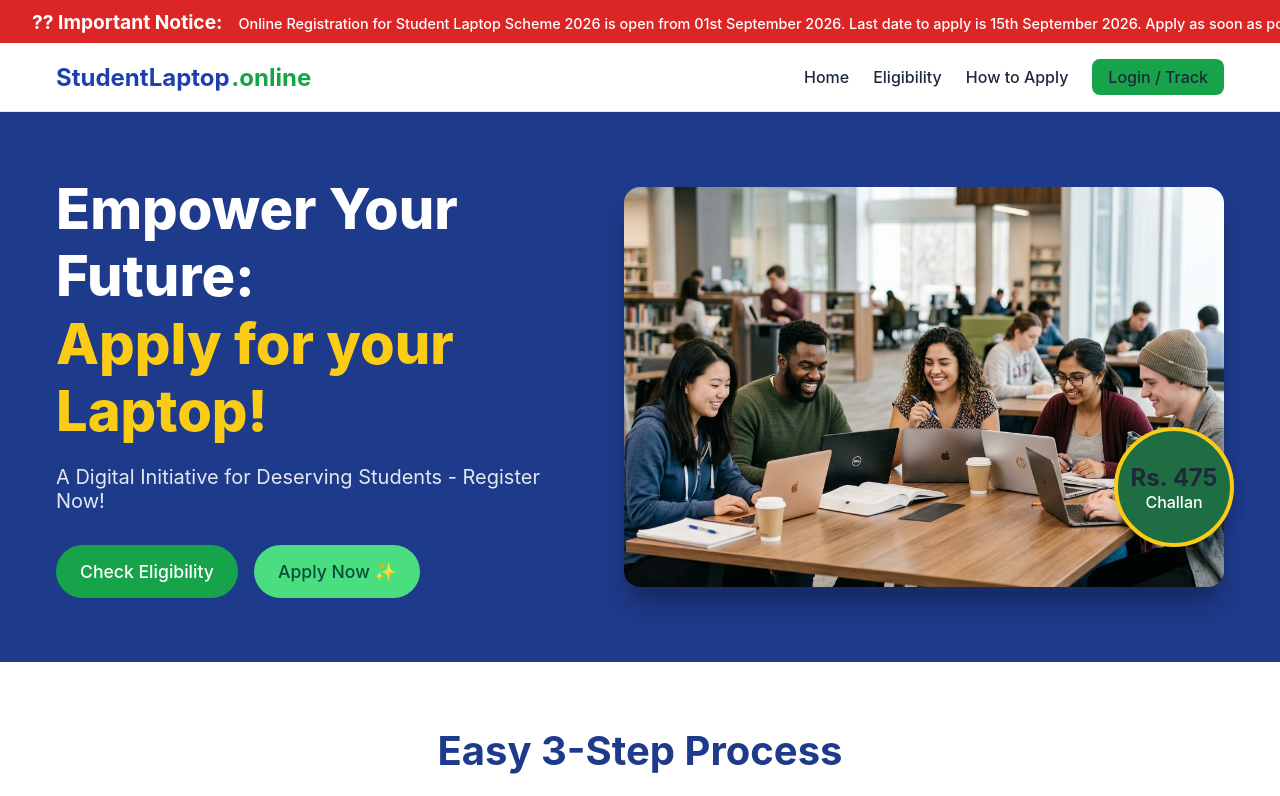
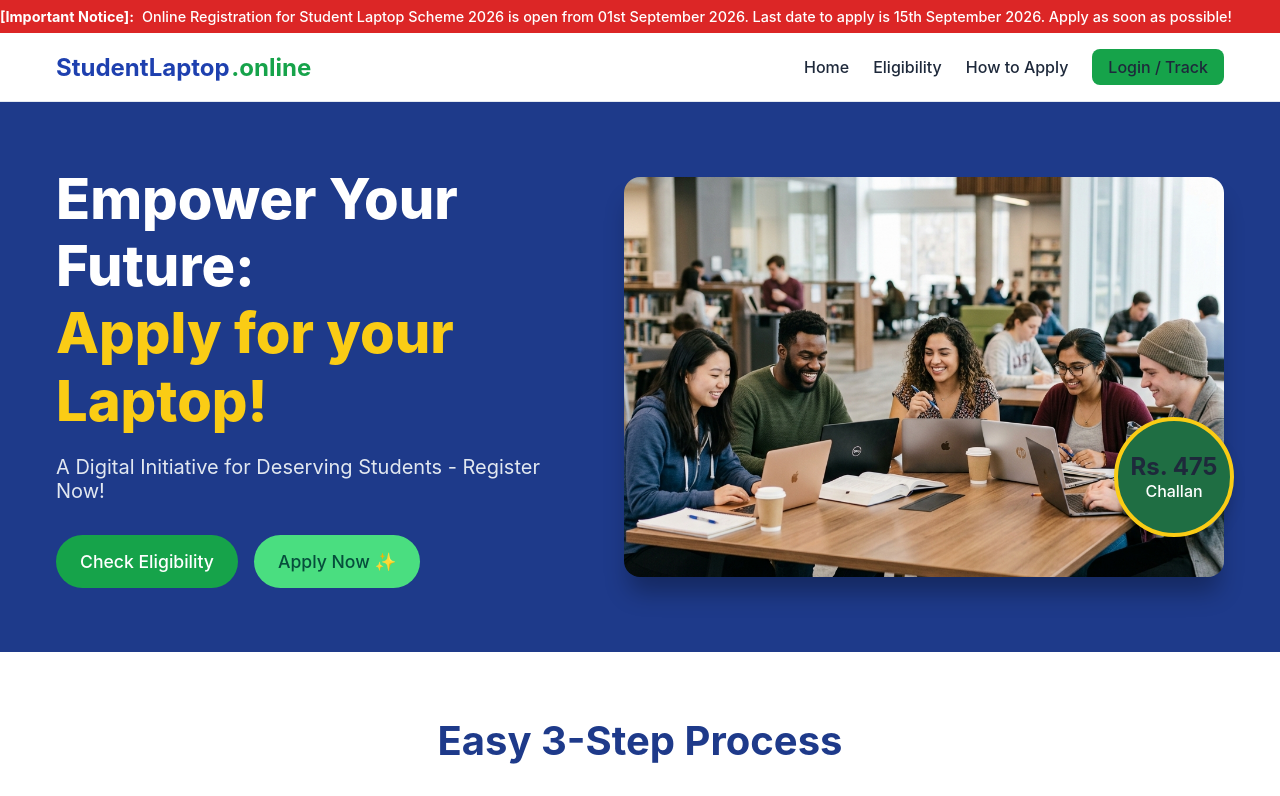
Before and after one commit to jordenhely205-hue/studentlaptop.online, a Next.js app: page / in a window 1280 px wide. Shown: the top 796 px of the page. Built offline with nearby package versions, Linux system fonts and the light colour scheme.

Commit message:
Fix marquee display layout and encoding

```diff
--- a/src/components/AnnouncementBanner.module.css
+++ b/src/components/AnnouncementBanner.module.css
@@ -1,45 +1,28 @@
 .bannerContainer {
   background-color: #dc2626;
   color: #ffffff;
-  padding: 0.6rem 0;
+  padding: 0.5rem 0;
   width: 100%%;
   overflow: hidden;
+  white-space: nowrap;
   position: relative;
   z-index: 50;
+  display: flex;
 }
 
 .marquee {
-  display: flex;
-  white-space: nowrap;
-  animation: marquee 25s linear infinite;
+  display: inline-block;
+  padding-left: 100%%;
+  animation: marquee 20s linear infinite;
+  font-size: 0.9rem;
+  font-weight: 500;
 }
 
 .marquee:hover {
   animation-play-state: paused;
 }
 
-.notice {
-  padding-left: 2rem;
-  font-size: 0.9rem;
-  font-weight: 500;
+@keyframes marquee {
+  0%% { transform: translate(0, 0); }
+  100%% { transform: translate(-100%%, 0); }
 }
-
-.logo {
-  font-weight: bold;
-  font-size: 1.2rem;
-  margin-right: 1rem;
-}
-
-@keyframes marquee {
-  0%% { transform: translateX(100%%); }
-  100%% { transform: translateX(-100%%); }
-}
-
-@media (max-width: 640px) {
-  .notice {
-    font-size: 0.8rem;
-  }
-  .marquee {
-    animation: marquee 15s linear infinite;
-  }
-}
--- a/src/components/AnnouncementBanner.tsx
+++ b/src/components/AnnouncementBanner.tsx
@@ -5,14 +5,8 @@ export default function AnnouncementBanner() {
   return (
     <div className={styles.bannerContainer}>
       <div className={styles.marquee}>
-        <div className={styles.notice}>
-          <strong className={styles.logo}>?? Important Notice:</strong>
-          Online Registration for Student Laptop Scheme 2026 is open from 01st September 2026. Last date to apply is 15th September 2026. Apply as soon as possible!
-        </div>
-        <div className={styles.notice}>
-          <strong className={styles.logo}>?? Important Notice:</strong>
-          Online Registration for Student Laptop Scheme 2026 is open from 01st September 2026. Last date to apply is 15th September 2026. Apply as soon as possible!
-        </div>
+        <strong style={{marginRight: '8px'}}>[Important Notice]:</strong>
+        Online Registration for Student Laptop Scheme 2026 is open from 01st September 2026. Last date to apply is 15th September 2026. Apply as soon as possible!
       </div>
     </div>
   );
```
